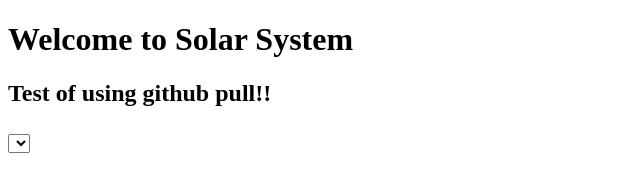
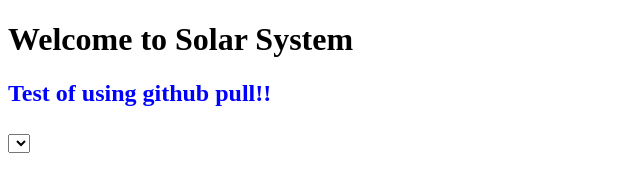
Before and after one commit to donghua1202/mini-solar-project, a plain HTML site: page index.html in a window 1280 px wide. Shown: the whole page, without its empty margins (0-640 px from the left). Drawn offline with Linux system fonts and the light colour scheme.

Commit message:
Fix merge conflict

```diff
--- a/index.html
+++ b/index.html
@@ -8,7 +8,7 @@
   </head>
   <body>
     <h1>Welcome to Solar System</h1>
-    <h2>Test of using github pull!!<h2>
+    <h2 style="color: blue;">Test of using github pull!!<h2>
     <div class="container">
       <select id="solar">
         <option value=""></option>
```
